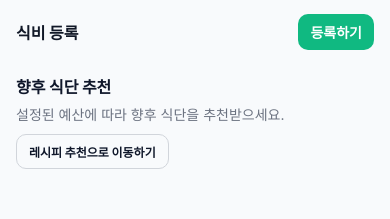
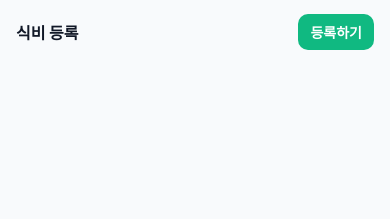
Before and after one commit to 9oormthon-univ/2025_SEASONTHON_TEAM_5_FE, a React Native app: screen / in a window 390 px wide. Shown: the part 323-542 px from the top of the page. Built offline with nearby package versions, Linux system fonts and the light colour scheme.

Commit message:
feat: 예산관리 페이지 수정

```diff
--- a/src/features/budget/screens/BudgetScreen.js
+++ b/src/features/budget/screens/BudgetScreen.js
@@ -4,7 +4,6 @@ import { ScrollView, View, StyleSheet } from "react-native";
 import BudgetHeader from "../components/BudgetHeader";
 import BudgetSetup from "../components/BudgetSetup";
 import FoodRegister from "../components/FoodRegister";
-import GotoRecipe from "../components/GotoRecipe";
 
 export default function BudgetScreen() {
   return (
@@ -13,7 +12,6 @@ export default function BudgetScreen() {
         <BudgetHeader />
         <BudgetSetup />
         <FoodRegister />
-        <GotoRecipe />
         <View style={{ height: 24 }} />
       </ScrollView>
     </SafeAreaView>
```
